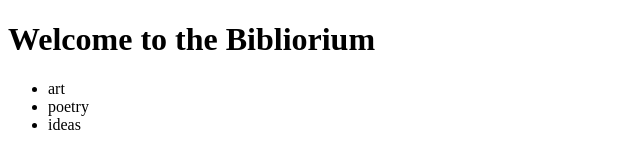
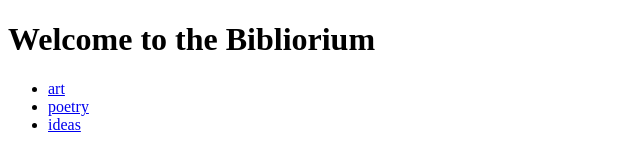
Before and after one commit to Niral40/the-bibliorium, a plain HTML site: page index.html in a window 1280 px wide. Shown: the whole page, without its empty margins (0-640 px from the left). Drawn offline with Linux system fonts and the light colour scheme.

Commit message:
Add links to main landing page

```diff
--- a/index.html
+++ b/index.html
@@ -8,9 +8,9 @@
 <body>
     <h1>Welcome to the Bibliorium</h1>
     <ul>
-        <li>art</li>
-        <li>poetry</li>
-        <li>ideas</li>
+        <li><a href="art/art-landing-page.html">art</a></li>
+        <li><a href="poetry/poetry-landing-page.html">poetry</a></li>
+        <li><a href="ideas/ideas-landing-page.html">ideas</a></li>
     </ul>
 </body>
 </html>
```
